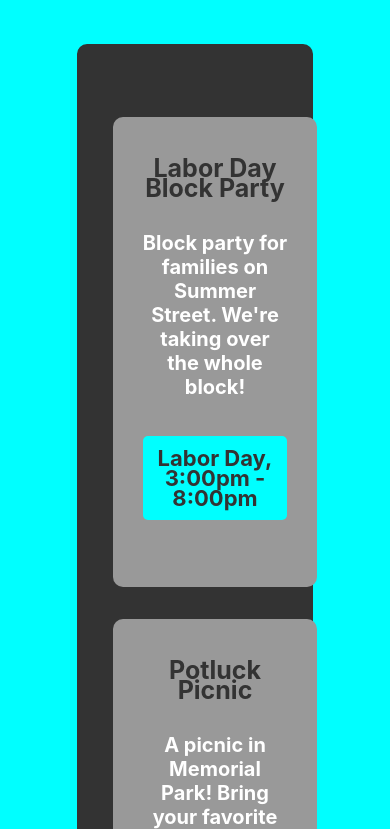
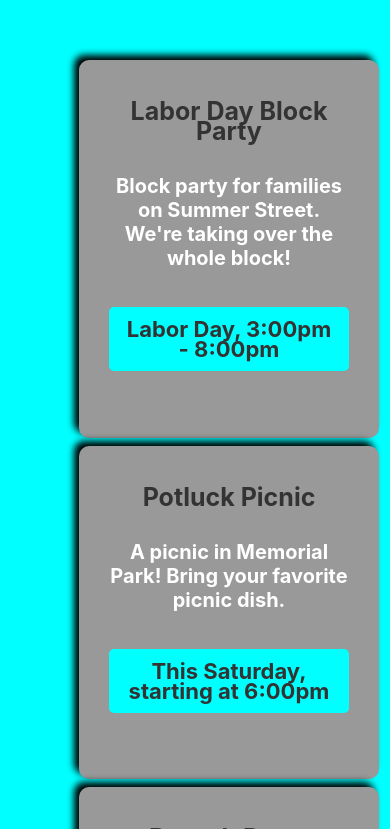
Before and after one commit to JakMcCarthy/EventsPage, a React (Create React App) app in the folder client/: page / in a window 390 px wide. Shown: the part 695-1524 px from the top of the page. Built offline with nearby package versions, Linux system fonts and the light colour scheme; some icons are missing.

Commit message:
responsive layout for homepage

```diff
--- a/client/src/components/Cards/cards.css
+++ b/client/src/components/Cards/cards.css
@@ -20,8 +20,6 @@
     display: flex;
     flex-flow: column;
     align-items: center;
-    max-width: auto;
-    width: 90%;
     margin: 0 auto;
     border: 2px solid #333333;
     background-color:#333333;
@@ -31,13 +29,12 @@
   .cards-wrapper {
     position: relative;
 
-    margin: 55px 0  45px;
+    margin: 50px 0  45px;
 
   }
 
   .cards-items {
     margin-bottom: 24px;
-
   }
 
   .cards-item {
@@ -46,7 +43,9 @@
     margin: 0 1rem;
     border-radius: 10px;
     background-color: rgb(153, 153, 153);
-
+    margin-bottom: 80px;
+    min-width:300px;
+    box-shadow: -5px -5px 7px black;
   }
 
   .card-item-title {
@@ -85,6 +84,8 @@
     .content-blog-container {
       width: 84%;
     }
+
+
   }
 
   @media only screen and (min-width: 1024px) {
@@ -92,9 +93,34 @@
       display: flex;
     }
   }
-
+  @media only screen and (max-width: 1200px) {
+    .cards-container {
+      visibility: hidden;
+      margin-left: 0px;
+    }
+    .cards-wrapper {
+      margin: 6px;
+      visibility: visible;
+      margin-left: 0px;
+    }
+  }
   @media only screen and (max-width: 1024px) {
     .cards-item {
       margin-bottom: 2rem;
     }
+
   }
+
+@media only screen and (max-width: 600px) {
+  .cards-item {
+    margin: auto;
+    width: 90%;
+    margin-top: 8px;
+  }
+  .cards-items {
+    margin: auto;
+    width: 90%;
+  }
+
+
+}
```
